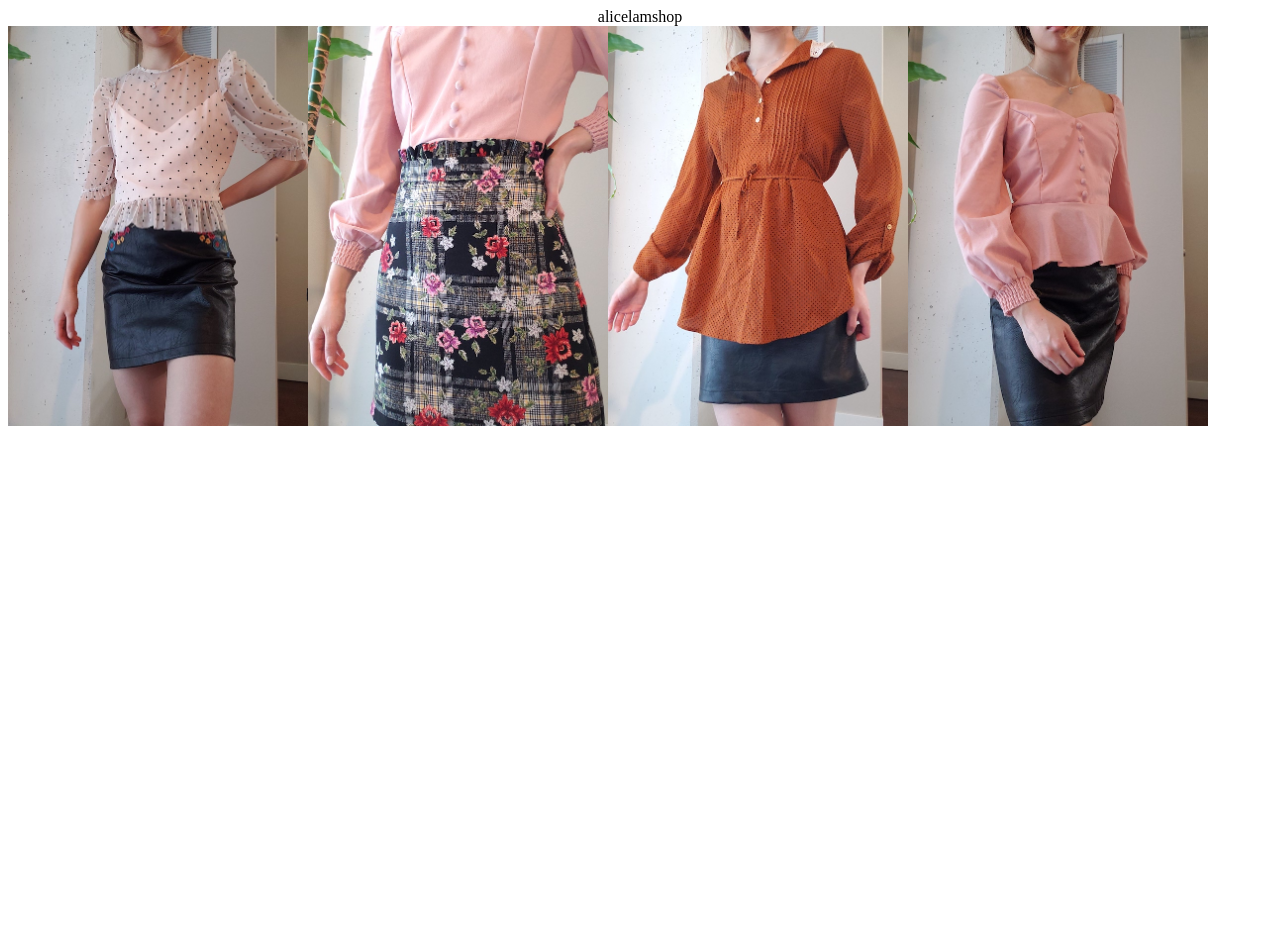
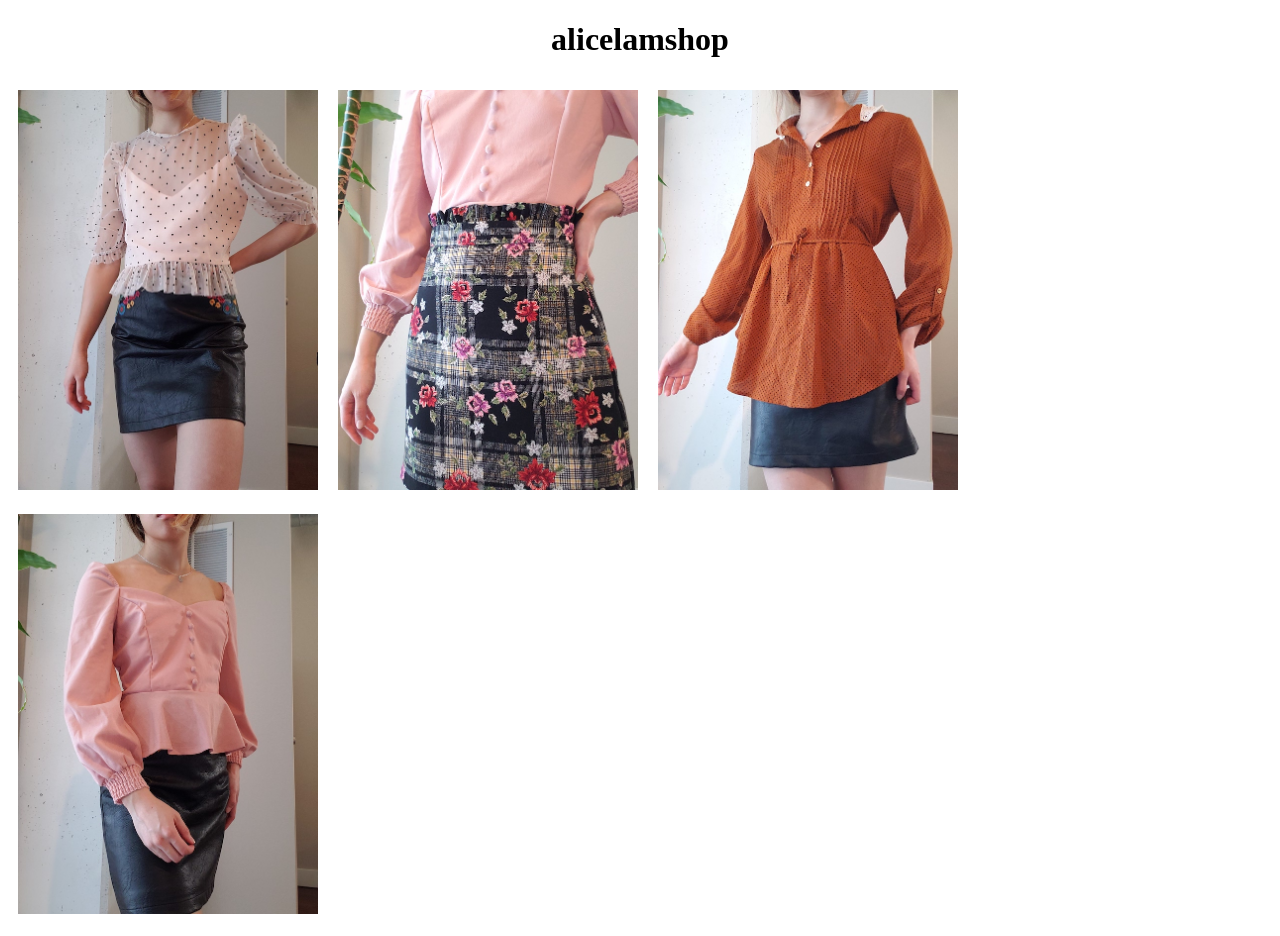
Before and after one commit to lamalice/lamalice.github.io, a Jekyll site: the page index.html, which Jekyll copies as it is, in a window 1280 px wide. Built offline with Jekyll 4.4.1, drawn with Linux system fonts in a browser that asks for light colours; before the commit the page ends 900 px from its top, so only the background shows below that.

Commit message:
adding padding to clothing images

```diff
--- a/assets/css/style.css
+++ b/assets/css/style.css
@@ -1,3 +1,7 @@
 div.title {
   text-align: center;
 }
+
+img.clothes_item {
+  padding:10px
+}
--- a/index.html
+++ b/index.html
@@ -5,7 +5,9 @@
 </head>
 <body>
 
-<div class ="title">alicelamshop </div>
+<div class ="title">
+  <h1>alicelamshop</h1>
+</div>
 
 <table>
   <colgroup>
@@ -13,15 +15,15 @@
     <col style="background-color:white">
   </colgroup>
   <tr>
-      <img src="assets/images/20200313_165812.jpg" alt="Smiley face" height="400" width="300" >
+      <img class="clothes_item" src="assets/images/20200313_165812.jpg" alt="Smiley face" height="400" width="300" padding>
   </tr>
   <tr>
-    <img src="assets/images/20200313_171017.jpg" alt="Smiley face" height="400" width="300" >
+    <img class="clothes_item" src="assets/images/20200313_171017.jpg" alt="Smiley face" height="400" width="300" >
   </tr>
   <tr>
-      <img src="assets/images/20200313_172031.jpg" alt="Smiley face" height="400" width="300" >
+      <img class="clothes_item" src="assets/images/20200313_172031.jpg" alt="Smiley face" height="400" width="300" >
   </tr>
   <tr>
-    <img src="assets/images/20200313_170652.jpg" alt="Smiley face" height="400" width="300" >
+    <img class="clothes_item" src="assets/images/20200313_170652.jpg" alt="Smiley face" height="400" width="300" >
   </tr>
 </table>
```
